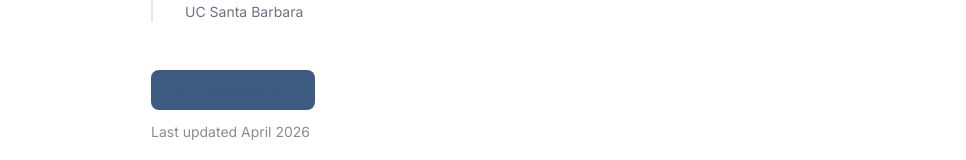
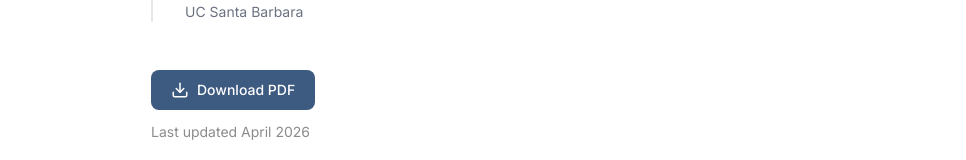
Before and after one commit to aidanh17/aidanh17.github.io, a Next.js app: page /cv in a window 1280 px wide. Shown: the part 583-743 px from the top of the page, without its empty margins (153-1119 px from the left). Built offline with nearby package versions, Linux system fonts and the light colour scheme.

Commit message:
Fix CV download button text visibility
Co-Authored-By: Claude Opus 4.6 (1M context) <noreply@anthropic.com>

```diff
--- a/src/app/cv/page.tsx
+++ b/src/app/cv/page.tsx
@@ -22,8 +22,8 @@ export default function CVPage() {
       <div className="mt-12">
         <a
           href="/cv.pdf"
-          className="inline-flex items-center gap-2 px-5 py-2.5 rounded-lg text-sm font-medium text-white no-underline transition-opacity hover:opacity-90"
-          style={{ backgroundColor: "var(--color-accent)" }}
+          className="inline-flex items-center gap-2 px-5 py-2.5 rounded-lg text-sm font-medium no-underline transition-opacity hover:opacity-90"
+          style={{ backgroundColor: "var(--color-accent)", color: "white" }}
         >
           <svg
             width="18"
```
